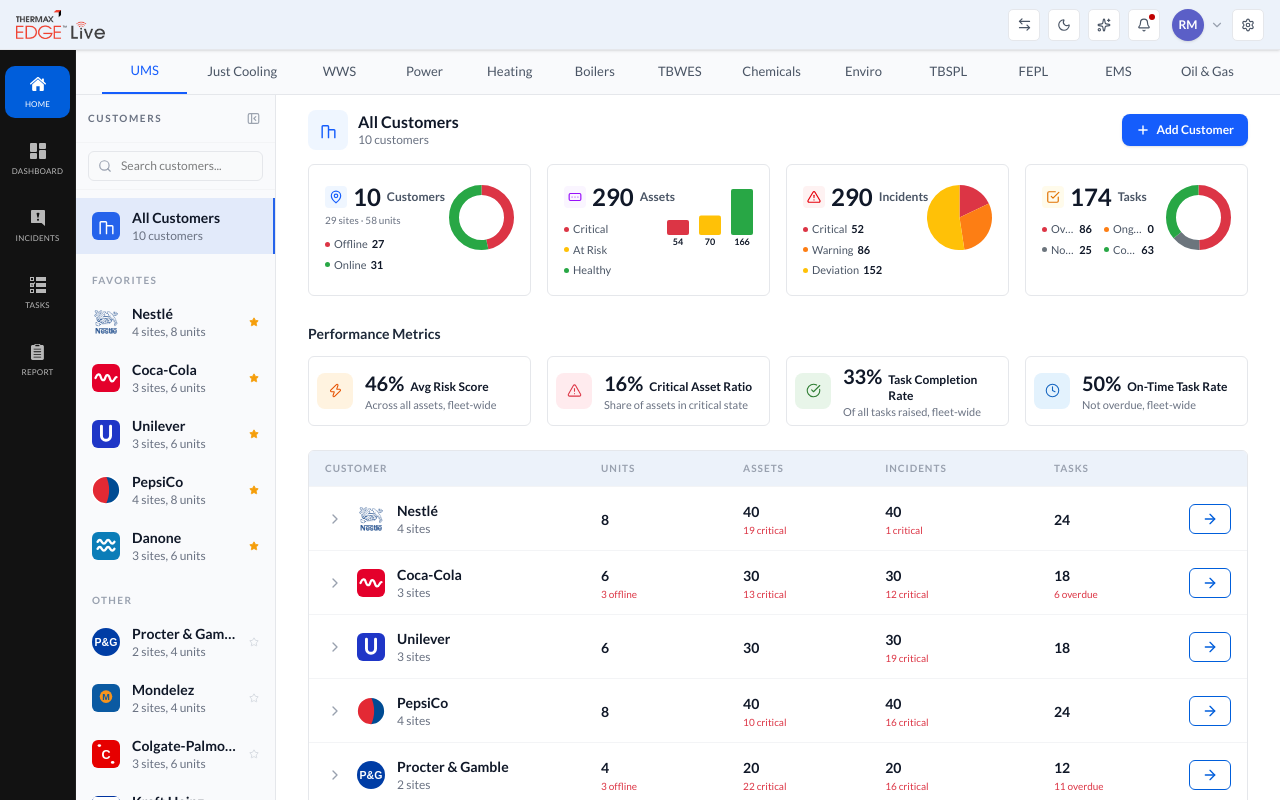
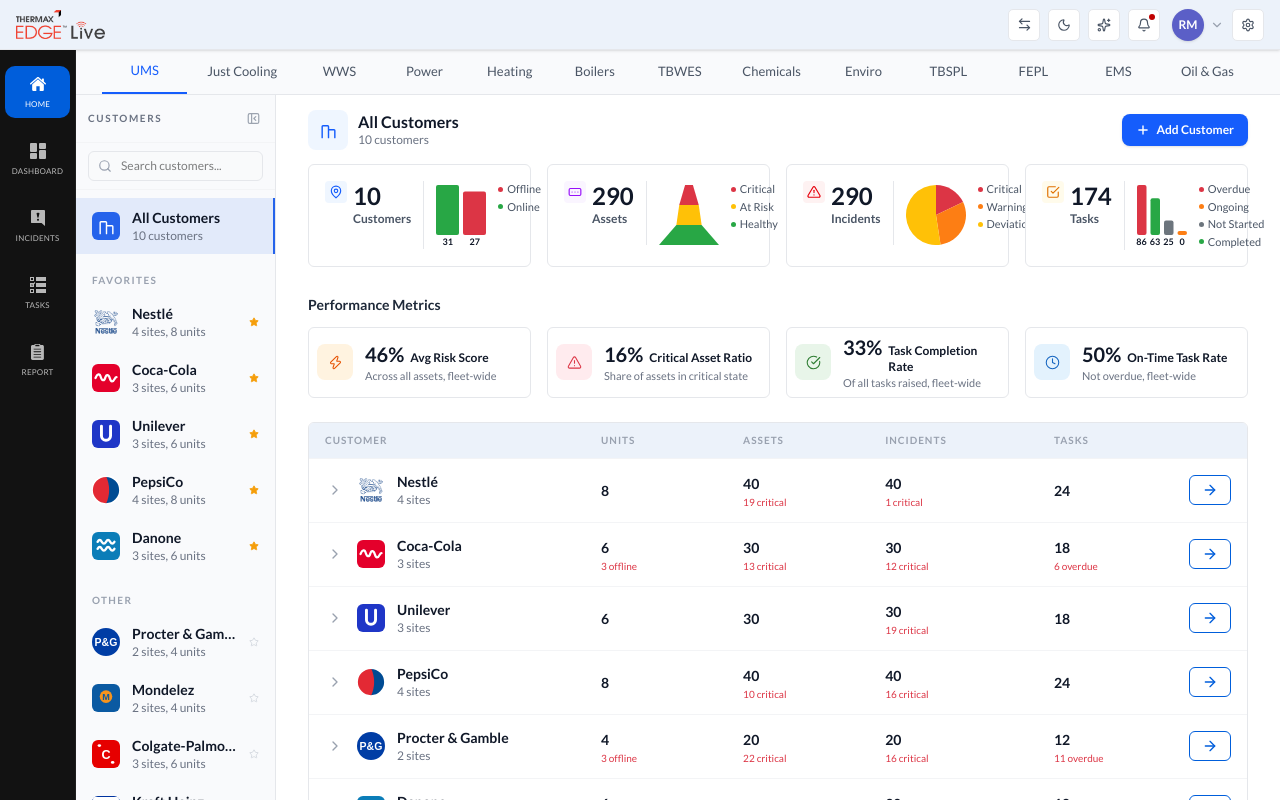
Before and after one commit to ramachandrudum/TmxEdgeLiveNew, a React (Vite) app: page / in a window 1280 px wide. Shown: the top 800 px of the page. Built offline with nearby package versions, Linux system fonts and the light colour scheme.

Commit message:
features added

```diff
--- a/src/components/SummaryCards.tsx
+++ b/src/components/SummaryCards.tsx
@@ -11,39 +11,7 @@
   iconBg: string
 }
 
-function Donut({ legends, size = 65, stroke = 10 }: { legends: Legend[]; size?: number; stroke?: number }) {
-  const total = legends.reduce((a, l) => a + l.value, 0)
-  const r = (size - stroke) / 2
-  const circ = 2 * Math.PI * r
-  let offset = 0
-
-  return (
-    <svg width={size} height={size} viewBox={`0 0 ${size} ${size}`} className="shrink-0 -rotate-90">
-      <circle cx={size / 2} cy={size / 2} r={r} fill="none" stroke="#f1f5f9" strokeWidth={stroke} />
-      {total > 0 && legends.map((l) => {
-        const pct = l.value / total
-        const dash = pct * circ
-        const o = offset
-        offset += dash
-        return (
-          <circle
-            key={l.label}
-            cx={size / 2}
-            cy={size / 2}
-            r={r}
-            fill="none"
-            stroke={l.color}
-            strokeWidth={stroke}
-            strokeDasharray={`${dash} ${circ - dash}`}
-            strokeDashoffset={-o}
-          />
-        )
-      })}
-    </svg>
-  )
-}
-
-function Pie({ legends, size = 65 }: { legends: Legend[]; size?: number }) {
+function Pie({ legends, size = 60 }: { legends: Legend[]; size?: number }) {
   const total = legends.reduce((a, l) => a + l.value, 0)
   const cx = size / 2, cy = size / 2, r = size / 2
   let cum = 0
@@ -69,29 +37,58 @@
   )
 }
 
-function Bars({ legends }: { legends: Legend[] }) {
-  const max = Math.max(...legends.map((l) => l.value), 1)
-  const barW = 22
-  const gap = 10
-  const chartH = 50
-  const totalW = legends.length * (barW + gap) - gap
+function Pyramid({ legends }: { legends: Legend[] }) {
+  const w = 60
+  const h = 60
+  const rows = legends.length
+  const rowH = h / rows
+  const maxVal = Math.max(...legends.map((l) => l.value), 1)
+  const reversed = legends.slice().reverse()
+
+  const getWidth = (val: number) => Math.max((val / maxVal) * w, 10)
+
+  return (
+    <svg width={w} height={h} viewBox={`0 0 ${w} ${h}`} className="shrink-0">
+      {reversed.map((l, i) => {
+        const ri = rows - 1 - i
+        const y = ri * rowH
+        const topW = i < rows - 1 ? getWidth(reversed[i + 1].value) : getWidth(l.value) * 0.4
+        const botW = getWidth(l.value)
+        const topX = (w - topW) / 2
+        const botX = (w - botW) / 2
+        return (
+          <polygon
+            key={l.label}
+            points={`${topX},${y} ${topX + topW},${y} ${botX + botW},${y + rowH} ${botX},${y + rowH}`}
+            fill={l.color}
+          />
+        )
+      })}
+    </svg>
+  )
+}
+
+function VBars({ legends, maxH = 50 }: { legends: Legend[]; maxH?: number }) {
+  const sorted = [...legends].sort((a, b) => b.value - a.value)
+  const maxVal = Math.max(...sorted.map((l) => l.value), 1)
+  const gap = 4
+  const totalW = 50
+  const barW = (totalW - (sorted.length - 1) * gap) / sorted.length
 
   return (
     <div className="shrink-0 flex flex-col items-center">
-      <svg width={totalW} height={chartH} viewBox={`0 0 ${totalW} ${chartH}`}>
-        {legends.map((l, i) => {
+      <svg width={totalW} height={maxH} viewBox={`0 0 ${totalW} ${maxH}`}>
+        {sorted.map((l, i) => {
+          const h = Math.max((l.value / maxVal) * maxH, 4)
           const x = i * (barW + gap)
-          const h = Math.max((l.value / max) * (chartH - 4), 4)
-          const y = chartH - h
+          const y = maxH - h
           return (
-            <g key={l.label}>
-              <rect x={x} y={y} width={barW} height={h} rx={2} fill={l.color} />
-            </g>
+            <rect key={l.label} x={x} y={y} width={barW} height={h} rx={2} fill={l.color} />
           )
         })}
       </svg>
       <div className="flex" style={{ gap }}>
-        {legends.map((l) => (
+        {sorted.map((l) => (
           <div key={l.label} className="flex flex-col items-center" style={{ width: barW }}>
             <span className="text-[9px] font-bold text-gray-900">{l.value}</span>
           </div>
@@ -128,9 +125,9 @@
       num: String(s.assets),
       label: 'Assets',
       legends: [
-        { label: 'Critical', value: s.assetHealth.critical, color: '#dc3545', hideValue: true },
-        { label: 'At Risk', value: s.assetHealth.atRisk, color: '#ffc107', hideValue: true },
-        { label: 'Healthy', value: s.assetHealth.healthy, color: '#28a745', hideValue: true },
+        { label: 'Critical', value: s.assetHealth.critical, color: '#dc3545' },
+        { label: 'At Risk', value: s.assetHealth.atRisk, color: '#ffc107' },
+        { label: 'Healthy', value: s.assetHealth.healthy, color: '#28a745' },
       ],
       iconBg: 'bg-purple-50',
       icon: (
@@ -181,50 +178,32 @@
   ]
 
   return (
-    <div className="grid grid-cols-1 sm:grid-cols-2 lg:grid-cols-4 gap-4 mb-6">
+    <div className="grid grid-cols-1 sm:grid-cols-2 lg:grid-cols-4 gap-4">
       {cards.map((card) => (
         <div key={card.key} className="bg-white border border-gray-200 rounded-md p-4">
             <div className="flex items-start gap-3">
-            <div className="flex-1 min-w-0">
-              <div className="flex items-center gap-1.5">
+              <div className="flex items-start gap-1.5 border-r border-gray-200 pr-3 self-stretch">
                 <span className={`inline-flex items-center justify-center w-[22px] h-[22px] rounded shrink-0 ${card.iconBg}`}>
                   {card.icon}
                 </span>
-                <span className="text-2xl font-bold text-gray-900">{card.num}</span>
+                <div className="flex flex-col">
+                  <span className="text-2xl font-bold text-gray-900 leading-tight">{card.num}</span>
                   <span className="text-xs text-gray-600 font-semibold">{card.label}</span>
                 </div>
-              {card.caption && (
-                <span className="text-[10px] text-gray-500 block mb-1">{card.caption}</span>
-              )}
-              {card.key === 'tasks' ? (
-                <div className="mt-2 grid grid-cols-2 gap-x-3 gap-y-1">
+              </div>
+              <div className="shrink-0 pt-1 ml-auto">
+                {card.key === 'sites' && <VBars legends={card.legends} />}
+                {card.key === 'assets' && <Pyramid legends={card.legends} />}
+                {card.key === 'incidents' && <Pie legends={card.legends} />}
+                {card.key === 'tasks' && <VBars legends={card.legends} />}
+              </div>
+              <div className="flex flex-col gap-px">
                 {card.legends.map((l) => (
                   <div key={l.label} className="flex items-center gap-1">
                     <span className="w-[5px] h-[5px] rounded-full shrink-0" style={{ background: l.color }} />
-                      <span className="text-[11px] text-gray-600 truncate">{l.label}</span>
-                      <span className="text-[11px] font-semibold text-gray-900">{l.value}</span>
+                    <span className="text-[11px] text-gray-600 whitespace-nowrap">{l.label}</span>
                   </div>
                 ))}
-                </div>
-              ) : (
-                <div className="mt-2 flex flex-wrap gap-x-3 gap-y-1">
-                  {card.legends.map((l) => (
-                    <div key={l.label} className="flex items-center gap-1">
-                      <span className="w-[5px] h-[5px] rounded-full shrink-0" style={{ background: l.color }} />
-                      <span className="text-[11px] text-gray-600 truncate">{l.label}</span>
-                      {!l.hideValue && (
-                        <span className="text-[11px] font-semibold text-gray-900">{l.value}</span>
-                      )}
-                    </div>
-                  ))}
-                </div>
-              )}
-            </div>
-            <div className="shrink-0 pt-1">
-              {card.key === 'sites' && <Donut legends={card.legends} />}
-              {card.key === 'assets' && <Bars legends={card.legends} />}
-              {card.key === 'incidents' && <Pie legends={card.legends} />}
-              {card.key === 'tasks' && <Donut legends={card.legends} />}
               </div>
             </div>
           </div>
```
Lines whose indentation alone changed are shown as unchanged.
